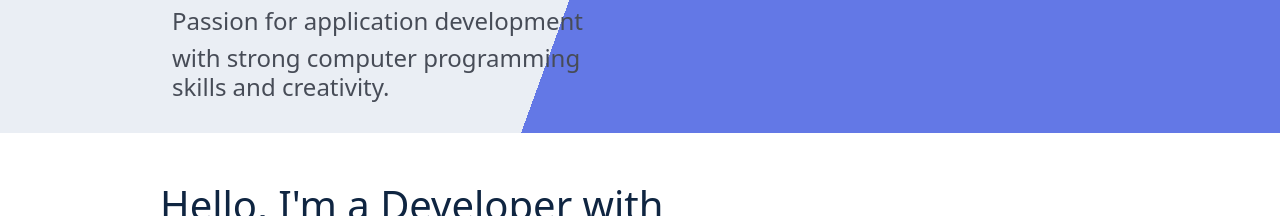
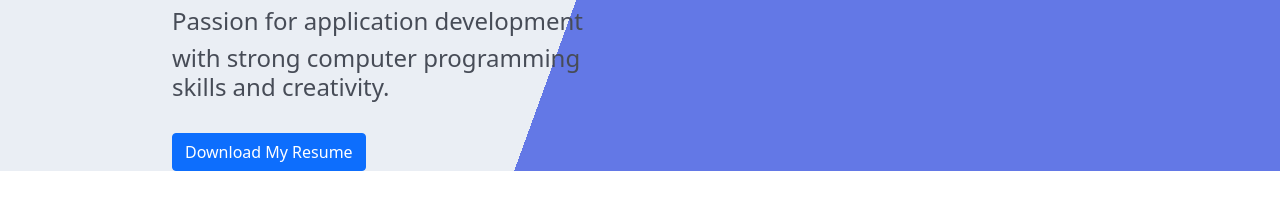
Before and after one commit to Calvin05/PersonalWebsite, a website: page index.html in a window 1280 px wide. Shown: the part 521-737 px from the top of the page. Drawn offline with nearby package versions, Linux system fonts and the light colour scheme.

Commit message:
add download resume button

```diff
--- a/index.html
+++ b/index.html
@@ -35,7 +35,7 @@
         <h2 data-aos="fade-right" style="font-size: 3em; color: #0f2541;">Software Engineer</h2> <br>
         <h4 data-aos="fade-up" data-aos-delay="400" style="color: #474c57;">Passion for application development</h4>
         <h4 data-aos="fade-up" data-aos-delay="400" style="color: #474c57;">with strong computer programming skills and creativity.</h4> <br>
-
+        <a href="https://drive.google.com/u/0/uc?id=1JPjlPQTZB_BK2z3doV4n8aR7EFmNukmI&export=download" type="button" class="btn btn-primary">Download My Resume</a>
      </div>
     </div>
     <div class="col float-left" style="text-align: center;">
```
